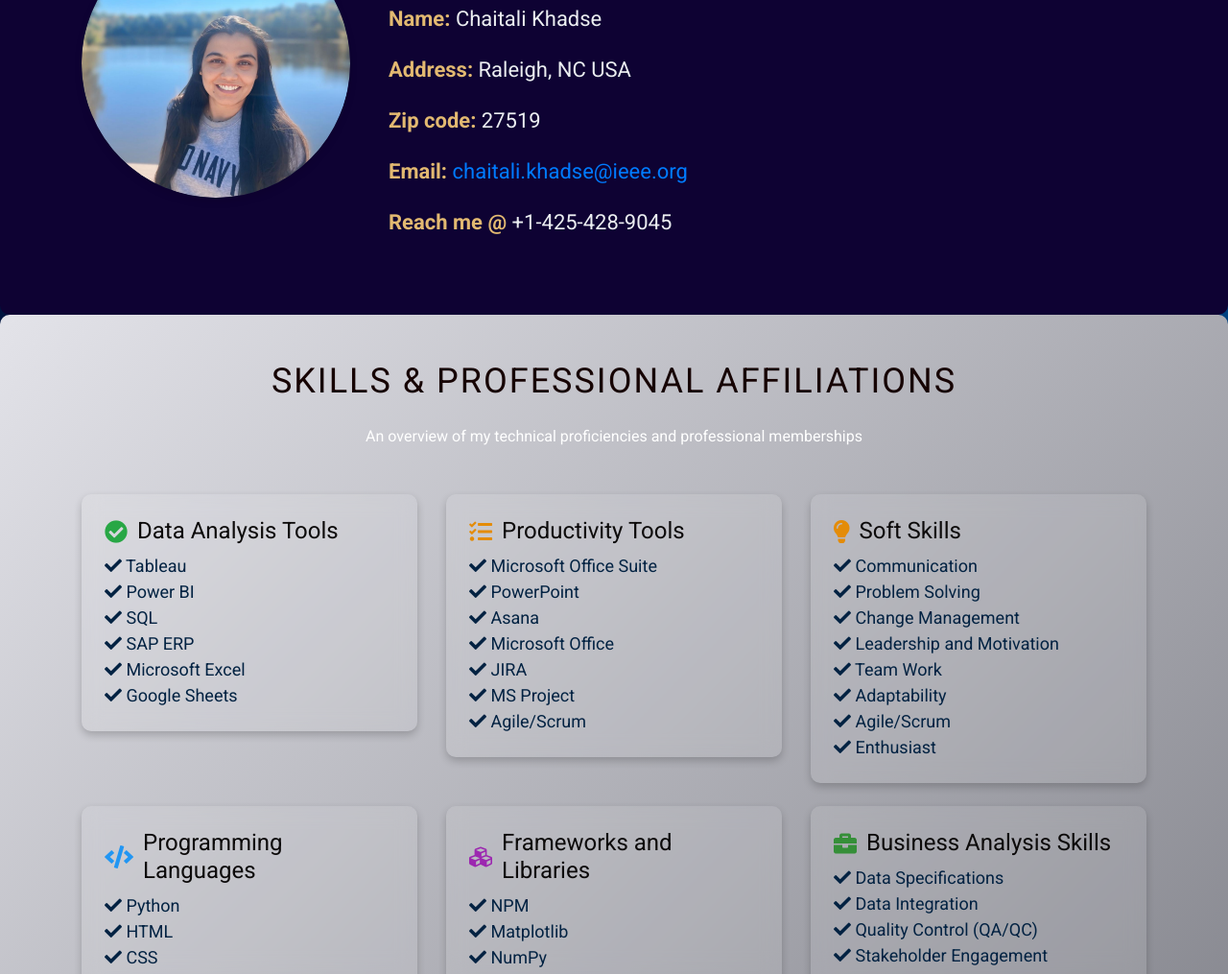
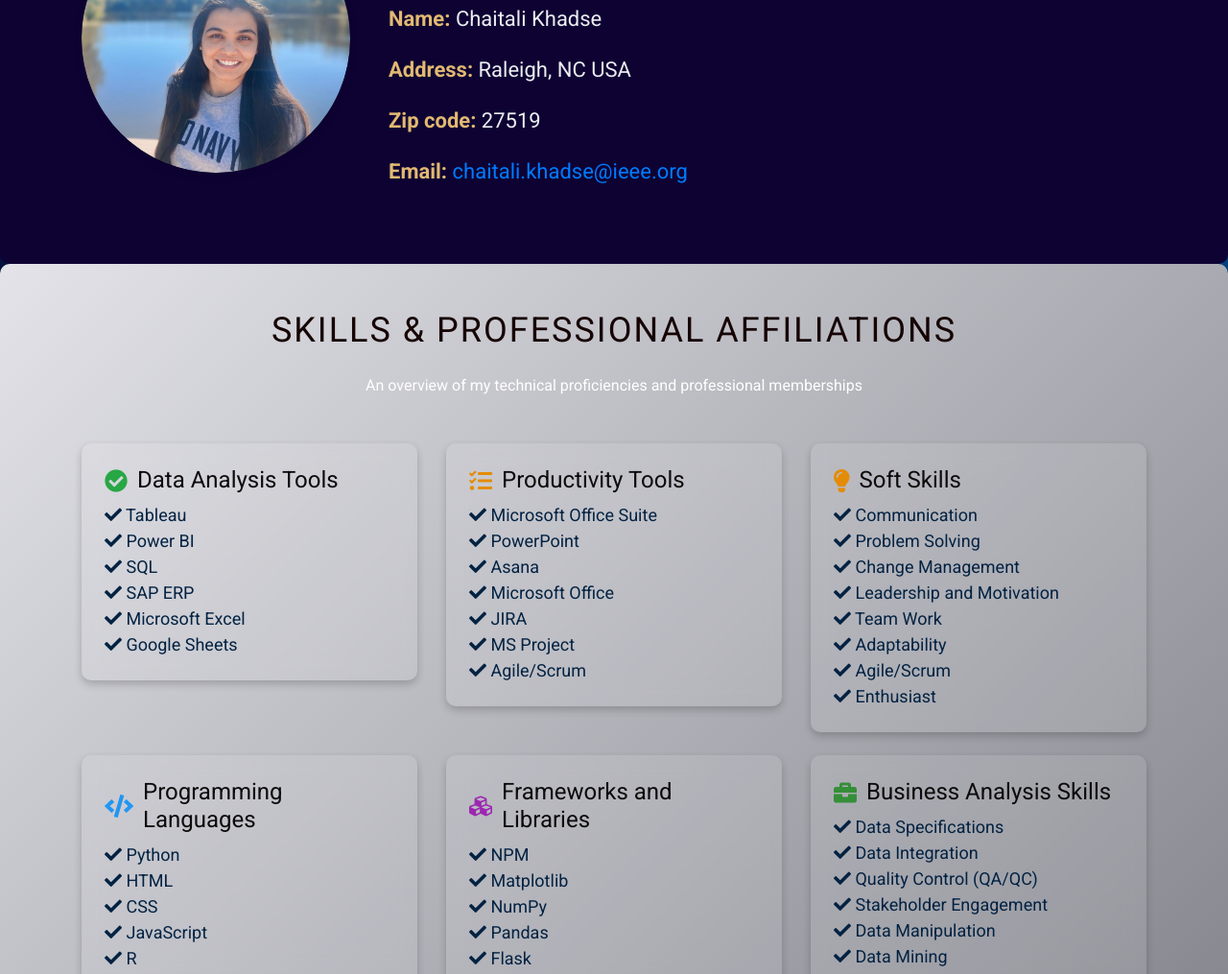
Before and after one commit to chaitali-khadse/portfolio, a plain HTML site: page docs/index.html in a window 1280 px wide. Shown: the part 916-1931 px from the top of the page at 96% size. Drawn offline with nearby package versions, Linux system fonts and the light colour scheme.

Commit message:
Update index.html

```diff
--- a/docs/index.html
+++ b/docs/index.html
@@ -56,7 +56,6 @@
                         <li><strong>Address:</strong> Raleigh, NC USA</li>
                         <li><strong>Zip code:</strong> 27519</li>
                         <li><strong>Email:</strong> <a href="mailto:chaitali.khadse@ieee.org">chaitali.khadse@ieee.org</a></li>
-                        <li><strong>Reach me @</strong> +1-425-428-9045</li>
                     </ul>
                 </div>
             </div>
```
